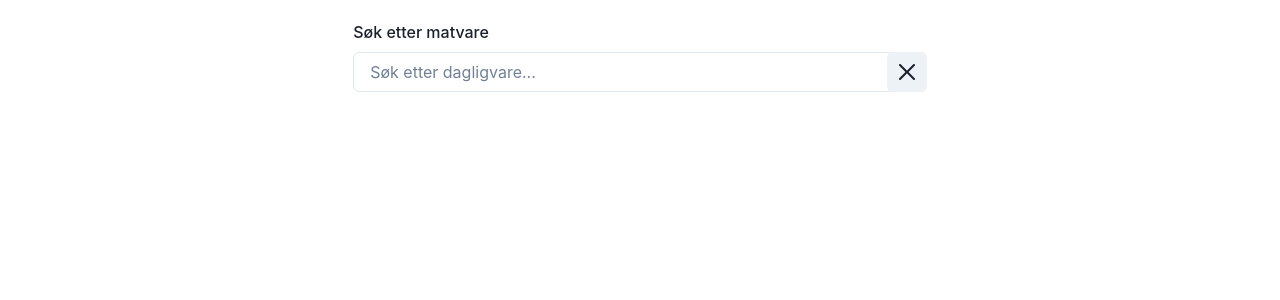
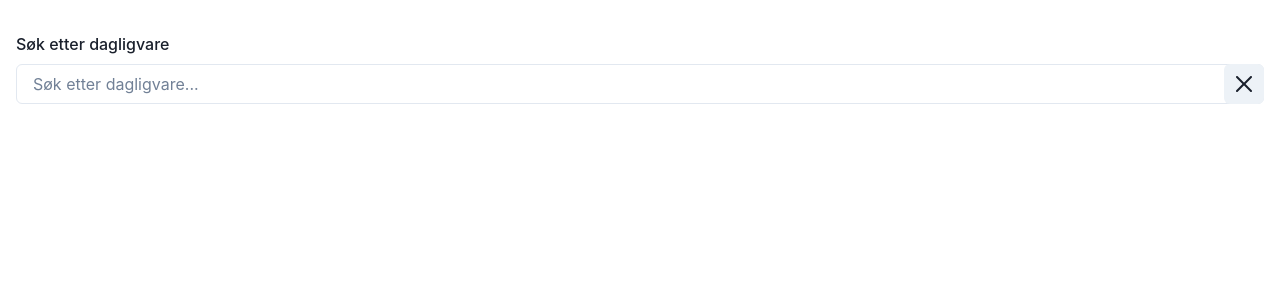
Before and after one commit to margrethemoxnes/shoppinglist, a React (Create React App) app: page / in a window 1280 px wide. Shown: the top 300 px of the page. Built offline with nearby package versions, Linux system fonts and the light colour scheme.

Commit message:
trigger next page on scroll

```diff
--- a/src/App.css
+++ /dev/null
@@ -1,4 +0,0 @@
-.App {
-  margin: 0 auto;
-  width:650px;
-}
--- a/src/App.tsx
+++ b/src/App.tsx
@@ -1,7 +1,6 @@
 import React, { useEffect, useState } from 'react';
 import SearchBar from './components/SearchBar/SearchBar.tsx';
 import Products from './components/Products/Products.jsx';
-import './App.css';
 import ShoppingList from './components/ShoppingList/ShoppingList.tsx';
 import { Box, Center, Container, Flex, Spinner } from '@chakra-ui/react';
 import NoResult from './components/NoResult/NoResult.tsx';
@@ -17,30 +16,32 @@ function App() {
 
   });
   const [spinner, setSpinner] = React.useState(false);
+  const [ productListBottom, setProductListBottom ] = useState(false);
+
 
   useEffect(() => {
     localStorage.setItem('shoppingList', JSON.stringify(shoppingList));
   }, [shoppingList]);
 
-
-
   return (
 
       <Container>
 
-        <SearchBar products={products} setProducts={setProducts} setSpinner={setSpinner} search={search} setSearch={setSearch}/>
+        <SearchBar products={products} setProducts={setProducts} spinner={spinner} setSpinner={setSpinner} search={search} setSearch={setSearch} productListBottom={productListBottom} setProductListBottom={setProductListBottom} />
 
         { spinner ? <Flex alignItems="center"><Spinner /></Flex> : '' }
 
           { products[0].noResults == true ? <NoResult products={products} shoppingList={shoppingList} addToShoppingList={addToShoppingList} /> : '' }
 
 
-          {( products.length != 0 && products[0].noResults == undefined ) ? <Products products={products} setProducts={setProducts} addToShoppingList={addToShoppingList} shoppingList={shoppingList} /> : ''}
+          {( products.length != 0 && products[0].noResults == undefined ) ?
+            <>
+              <Products products={products} setProducts={setProducts} addToShoppingList={addToShoppingList} shoppingList={shoppingList} productListBottom={productListBottom} setProductListBottom={setProductListBottom} />
+              { spinner ? <Flex alignItems="center"><Spinner /></Flex> : '' }
+            </>
+              : ''}
 
-
-
-
-        { shoppingList.length != 0 ? <ShoppingList shoppingList={shoppingList} addToShoppingList={addToShoppingList} /> : ''}
+          { shoppingList.length != 0 ? <ShoppingList shoppingList={shoppingList} addToShoppingList={addToShoppingList} /> : ''}
 
       </Container>
   );
--- a/src/components/Products/Products.css
+++ b/src/components/Products/Products.css
@@ -10,3 +10,9 @@
 .price{
     font-size: 2em;
 }
+
+#productList{
+    display:block;
+    overflow:auto;
+    margin-top: 15em;
+}
--- a/src/components/Products/Products.jsx
+++ b/src/components/Products/Products.jsx
@@ -1,4 +1,4 @@
-import React, { useEffect } from "react";
+import React, { useEffect, useState, useRef } from "react";
 import { Image, Box, NumberInput,
   NumberInputField,
   NumberInputStepper,
@@ -9,9 +9,12 @@ IconButton, Button, Divider, Grid, GridItem } from '@chakra-ui/react'
 import './Products.css'
 import AddToList from "./../AddToList/AddToList.tsx"
 
-function Products({products, setProducts, addToShoppingList, shoppingList}) {
+function Products({products, setProducts, addToShoppingList, shoppingList, productListBottom, setProductListBottom}) {
 
   const [ quantityForProduct, setQuantity ] = React.useState({quantity: 0, productId: 0});
+  const divRef = useRef(null);
+  const [bottomTriggers, setBottomTriggers] = useState([]);
+
 
   useEffect(() => {
     if( quantityForProduct.quantity == 0){
@@ -19,15 +22,31 @@ function Products({products, setProducts, addToShoppingList, shoppingList}) {
     }
     const btn = document.getElementById('add-'+ quantityForProduct.productId);
     btn.setAttribute('quantity', quantityForProduct.quantity);
-    console.log(quantityForProduct)
   }, [quantityForProduct]);
 
 
+  useEffect(() => {
+    const observer = new IntersectionObserver((entries) => {
+
+      if(entries[0].isIntersecting){
+        if(!bottomTriggers.includes(entries[0].boundingClientRect.bottom)){
+          setProductListBottom(entries[0].isIntersecting); // true if latest entry is visible
+          setBottomTriggers(prevBottomTriggers => [...prevBottomTriggers, entries[0].boundingClientRect.bottom]);
+
+        }
+      }
+    });
+    observer.observe(divRef.current);
+    return () => observer.disconnect();
+}, [products]);
+
+
+
   return (
-    <div>
+    <div id="productList">
 
     {  ( !products?.noResults && products.length != 0) ? products.map((product, index) => (
-      <Grid key={index} templateRows="repeat(3, 1fr)" templateColumns="repeat(5, 1fr)">
+      <Grid ref={divRef} key={index} templateRows="repeat(3, 1fr)" templateColumns="repeat(5, 1fr)">
 
 
        {/* /* <p>kr {product.current_price.toString().split('.')[1].length < 2  ? product.current_price + '0' : product.current_price }</p>
--- /dev/null
+++ b/src/components/SearchBar/SearchBar.css
@@ -0,0 +1,10 @@
+#search{
+    position: fixed;
+    top: 0;
+    left: 0;
+    right:0;
+    height: 150px;
+    z-index: 9999;
+    background: white;
+    padding: 2em 1em 1em 1em;
+}
--- a/src/components/SearchBar/SearchBar.tsx
+++ b/src/components/SearchBar/SearchBar.tsx
@@ -1,22 +1,53 @@
 import React, { Component, useEffect, useState } from "react";
 import { Input, FormControl, FormLabel, InputRightElement, IconButton, InputGroup, Button, } from '@chakra-ui/react'
 import { CloseIcon, AddIcon } from '@chakra-ui/icons'
+import './SearchBar.css'
 
-function SearchBar({products, setProducts, setSpinner, search, setSearch}) {
+function SearchBar({products, setProducts, spinner, setSpinner, search, setSearch, productListBottom, setProductListBottom}) {
 
-    const [ searchResults, setSearchResults ] = useState(true);
+    const [ searchResults, setSearchResults ] = useState([{id: 0}]);
+    const [ page, setPage ] = useState(1);
+
+    function resetSearch(){
+
+        setSearch("");
+        setProducts( products = [{ noResults: false}]);
+        setPage(1);
+    }
 
     const handleChange = (e: any) => {
         if(e.target.value.length >= 3) {
         setSearch(e.target.value);
+        } else {
+            resetSearch();
         }
     }
 
     useEffect(() => {
         const delay = setTimeout(() => {
             if( search != "") {
+                triggerAPI(search);
+        }}, 1000)
+        return () => clearTimeout(delay);
+    }, [search]);
+
+    useEffect(() => {
+        if( search != "") {
+            triggerAPI(search);
+        }
+    }, [productListBottom]);
+
+
+    function triggerAPI(search){
+
+        if( spinner != true) { // Only trigger API if not already loading
+
+            if( productListBottom == true) {
+                setPage(page + 1);
+             }
             setSpinner(true);
-                fetch('https://kassal.app/api/v1/products?search=' + search, {
+            setProductListBottom(false);
+            fetch('https://kassal.app/api/v1/products?search=' + search + '&page=' + page, {
                 method: 'GET',
                 headers: new Headers({
                     'Authorization' : 'Bearer ' + process.env.REACT_APP_KASSALAPP_API_KEY,
@@ -25,41 +56,46 @@ function SearchBar({products, setProducts, setSpinner, search, setSearch}) {
             .then((res) => res.json())
             .then((json) => {
 
-                    setSpinner(false);
-
                 if( json?.data.length != 0) {
 
+                    if( page == 1) {
+                        setSearchResults(json?.data);
                         setProducts(json?.data);
+                    } else {
+
+                        if( searchResults[0]?.id != json?.data[0]?.id){
+                            setSearchResults(json?.data);
+                            setProducts(products => [...products, ...json?.data]);
+                        }
+                    }
                 } else {
                     const stringId = search.replace(/\s/g, '').toLowerCase();
                     setProducts( products = [{ id: stringId, name: search, noResults: true, image: "", price: 0, weight_unit: "stk", weight: "1"}]);
                 }
-                });
-        }}, 1000)
-
-        return () => clearTimeout(delay);
-
-    }, [search]);
+            }).then(() => { setSpinner(false); });
+        }
+    }
 
 
     return (
-
-        <FormControl pt={5} pb={20}>
-            <FormLabel>Søk etter matvare</FormLabel>
+        <div id="search">
+            <FormControl>
+                <FormLabel>Søk etter dagligvare</FormLabel>
                 <InputGroup>
                 <Input id="searchBar" onChange={handleChange} placeholder='Søk etter dagligvare...' />
                 <InputRightElement>
                     { products.length != 0 ?
                     <IconButton aria-label='Tøm' icon={<CloseIcon />} onClick={(e) => {
-                    setProducts( products = [{ noResults: false}]);
                         let searchBar = document.getElementById('searchBar') as HTMLInputElement;
                         searchBar.value = "";
                         searchBar.focus();
+                        resetSearch();
                         }} /> : ''}
                 </InputRightElement>
                 </InputGroup>
 
             </FormControl>
+        </div>
 
 )
 
--- a/src/components/ShoppingList/ShoppingList.tsx
+++ b/src/components/ShoppingList/ShoppingList.tsx
@@ -23,7 +23,7 @@ function ShoppingList({shoppingList, addToShoppingList }) {
     }
 
   return (
-    <Box my={6}>
+    <Box my={150}>
         <Heading as='h1' size='xl'>Handleliste</Heading>
         <List pt={5}>
             {shoppingList.map((product, index) => (
```
Lines whose indentation alone changed are shown as unchanged.
